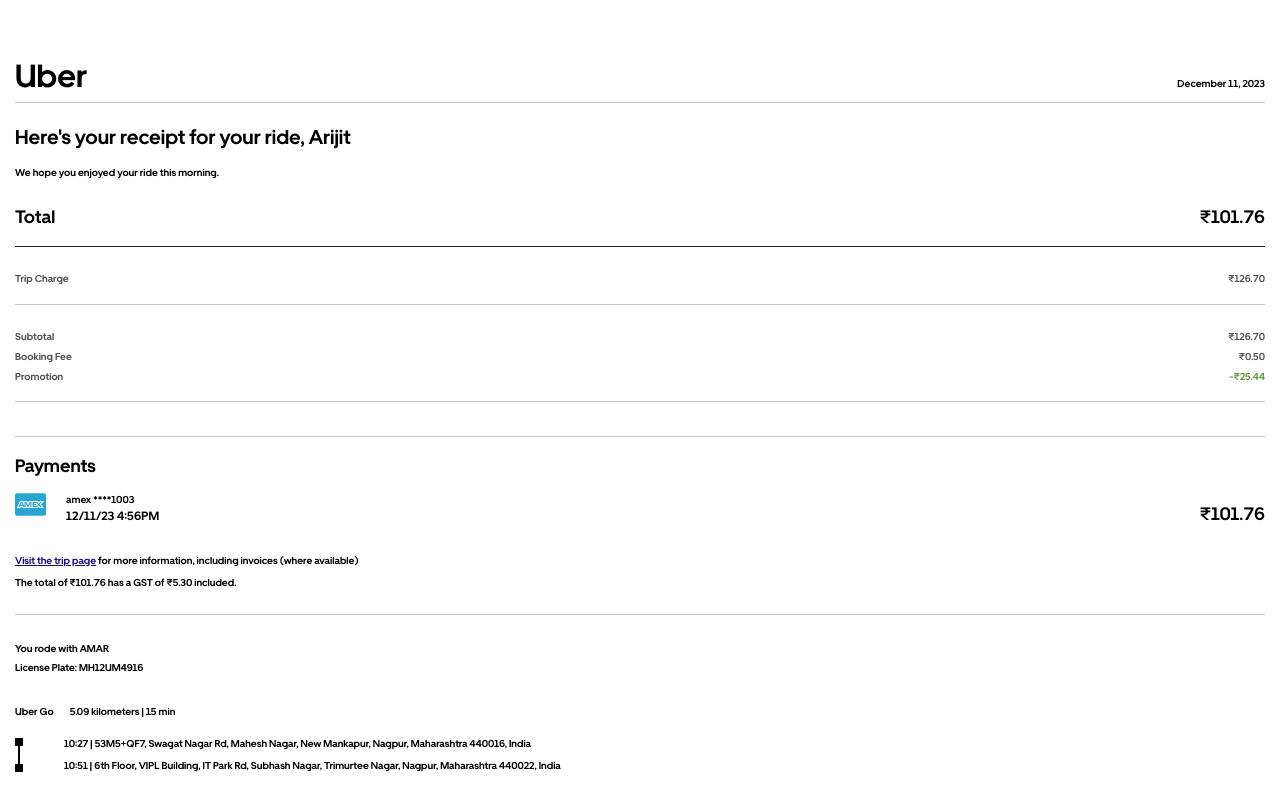
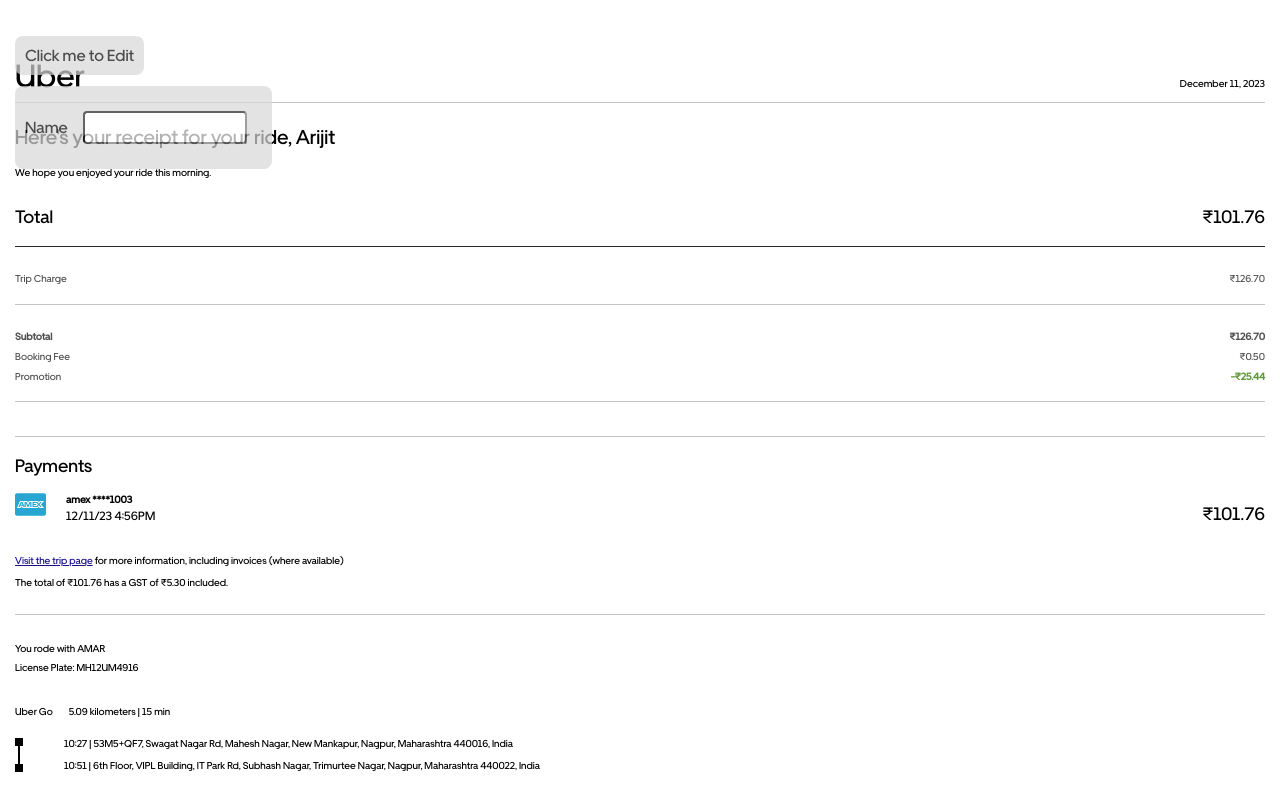
Before and after one commit to DArijit/uber-fake, a React (Create React App) app: page / in a window 1280 px wide. Shown: the top 800 px of the page. Built offline with nearby package versions, Linux system fonts and the light colour scheme.

Commit message:
fix: redux and side panel

```diff
--- a/package.json
+++ b/package.json
@@ -7,6 +7,7 @@
     "@emotion/styled": "^11.11.0",
     "@mui/icons-material": "^5.15.3",
     "@mui/material": "^5.15.3",
+    "@reduxjs/toolkit": "^2.0.1",
     "@testing-library/jest-dom": "^5.17.0",
     "@testing-library/react": "^13.4.0",
     "@testing-library/user-event": "^13.5.0",
@@ -17,6 +18,7 @@
     "react": "^18.2.0",
     "react-dom": "^18.2.0",
     "react-qr-code": "^2.0.12",
+    "react-redux": "^9.0.4",
     "react-scripts": "5.0.1",
     "typescript": "^4.9.5",
     "web-vitals": "^2.1.4"
--- /dev/null
+++ b/src/features/counter/Counter.tsx
@@ -0,0 +1,29 @@
+import React from "react";
+import { useSelector, useDispatch } from "react-redux";
+import { decrement, increment } from "./counterSlice";
+import styles from "./Counter.module.css";
+
+export function Counter() {
+  const count = useSelector((state: any) => state.counter.value);
+  const dispatch = useDispatch();
+
+  return (
+    <div>
+      <div>
+        <button
+          aria-label="Increment value"
+          onClick={() => dispatch(increment())}
+        >
+          Increment
+        </button>
+        <span>{count}</span>
+        <button
+          aria-label="Decrement value"
+          onClick={() => dispatch(decrement())}
+        >
+          Decrement
+        </button>
+      </div>
+    </div>
+  );
+}
--- /dev/null
+++ b/src/features/counter/counterSlice.ts
@@ -0,0 +1,29 @@
+import { createSlice } from "@reduxjs/toolkit";
+
+export const counterSlice = createSlice({
+  name: "counter",
+  initialState: {
+    value: 0,
+  },
+  reducers: {
+    increment: (state) => {
+      // Redux Toolkit allows us to write "mutating" logic in reducers. It
+      // doesn't actually mutate the state because it uses the Immer library,
+      // which detects changes to a "draft state" and produces a brand new
+      // immutable state based off those changes.
+      // Also, no return statement is required from these functions.
+      state.value += 1;
+    },
+    decrement: (state) => {
+      state.value -= 1;
+    },
+    incrementByAmount: (state, action) => {
+      state.value += action.payload;
+    },
+  },
+});
+
+// Action creators are generated for each case reducer function
+export const { increment, decrement, incrementByAmount } = counterSlice.actions;
+
+export default counterSlice.reducer;
--- a/src/index.css
+++ b/src/index.css
@@ -1,12 +1,12 @@
 @font-face {
-  font-family: 'UberMove';
-  src: url('./UberMoveBold.otf') format('opentype');
+  font-family: 'UberMoveMedium';
+  src: url('./UberMoveMedium.otf') format('opentype');
   font-weight: normal;
   font-style: normal;
 }
 body {
   margin: 0;
-  font-family: 'UberMove', sans-serif;
+  font-family: 'UberMoveMedium', sans-serif;
   -webkit-font-smoothing: antialiased;
   -moz-osx-font-smoothing: grayscale;
 }
--- a/src/index.tsx
+++ b/src/index.tsx
@@ -1,16 +1,20 @@
-import React from 'react';
-import ReactDOM from 'react-dom/client';
-import './index.css';
-import App from './App';
-import reportWebVitals from './reportWebVitals';
+import React from "react";
+import ReactDOM from "react-dom/client";
+import "./index.css";
+import App from "./App";
+import reportWebVitals from "./reportWebVitals";
+import { Provider } from "react-redux";
+import store from "./store";
 
 const root = ReactDOM.createRoot(
-  document.getElementById('root') as HTMLElement
+  document.getElementById("root") as HTMLElement
 );
 root.render(
-  <React.StrictMode>
-    <App />
-  </React.StrictMode>
+  <Provider store={store}>
+    <React.StrictMode>
+      <App />
+    </React.StrictMode>
+  </Provider>
 );
 
 // If you want to start measuring performance in your app, pass a function
--- /dev/null
+++ b/src/store.ts
@@ -0,0 +1,6 @@
+import { configureStore } from "@reduxjs/toolkit";
+import counterReducer from "./features/counter/counterSlice";
+
+export default configureStore({
+  reducer: { counter: counterReducer },
+});
--- a/src/uberFake/UberFake.tsx
+++ b/src/uberFake/UberFake.tsx
@@ -2,6 +2,8 @@
 import TaxTaxInvoice from "./TaxTaxInvoice/TaxTaxInvoice";
 import styles from "./UberFake.module.css";
 import Receipt from "./receipt/Receipt";
+import { Counter } from "../features/counter/Counter";
+import SidePanel from "./sidePanel/SidePanel";
 
 const UberFake = () => {
   const handlePrint = () => {
@@ -9,6 +11,8 @@
   };
   return (
       <div className={styles.mainContainer}>
+        {/* <Counter /> */}
+        <SidePanel/>
         <Receipt />
         <AmounttTaxInvoice />
         <TaxTaxInvoice />
--- a/src/uberFake/amounttTaxInvoice/AmounttTaxInvoice.module.css
+++ b/src/uberFake/amounttTaxInvoice/AmounttTaxInvoice.module.css
@@ -21,6 +21,7 @@
   width: 100%;
 }
 .table td {
+  font-weight: 100;
   padding: 0px;
   margin: 0px;
   border: 0px;
--- /dev/null
+++ b/src/uberFake/sidePanel/SidePanel.module.css
@@ -0,0 +1,36 @@
+.sidePanelContainer {
+  position: absolute;
+}
+
+.sidePanelIcon {
+  position: fixed;
+  background-color: #d7d7d7;
+  padding: 10px;
+  opacity: 70%;
+  border-radius: 8px;
+  cursor: pointer;
+}
+
+.sidePanelWrapper {
+  margin-top: 50px;
+  position: fixed;
+  background-color: #d7d7d7;
+  padding: 10px;
+  opacity: 70%;
+  border-radius: 8px;
+}
+
+.inputField {
+  width: 150px;
+  border-radius: 4px;
+  height: 19px;
+  padding: 5px;
+  margin: 15px;
+}
+
+.inputContainer {
+  display: flex;
+  flex-direction: row;
+  justify-content: space-between;
+  align-items: center;
+}
--- /dev/null
+++ b/src/uberFake/sidePanel/SidePanel.tsx
@@ -0,0 +1,23 @@
+import React, { useState } from "react";
+import styles from "./SidePanel.module.css";
+
+const SidePanel = () => {
+  const [isSidePanelOpen, setSidePanelOpen] = useState(false);
+  const handleEditClick = () => setSidePanelOpen(!isSidePanelOpen);
+
+  return (
+    <div className={styles.sidePanelContainer}>
+      <div className={styles.sidePanelIcon} onClick={handleEditClick}>
+        {!isSidePanelOpen ? " Click me to Edit" : "Click me to Close"}
+      </div>
+      <div className={styles.sidePanelWrapper}>
+        <div className={styles.inputContainer}>
+          <div className={styles.inputHeading}>Name</div>
+          <input type="string" className={styles.inputField} />
+        </div>
+      </div>
+    </div>
+  );
+};
+
+export default SidePanel;
```
Also changed, not shown: 1 other file (tests, documents, lock files or other folders).
